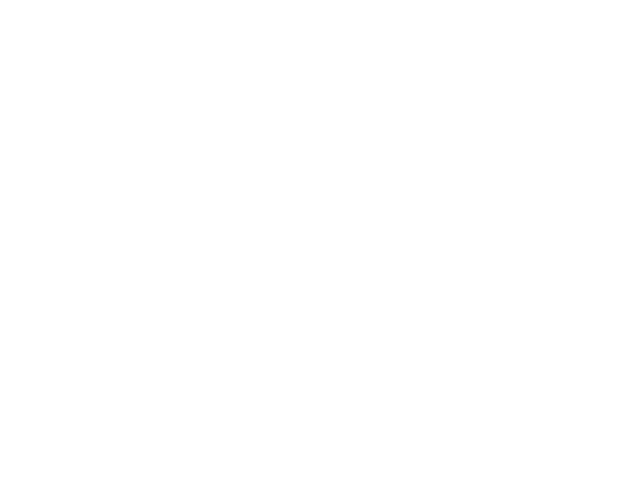
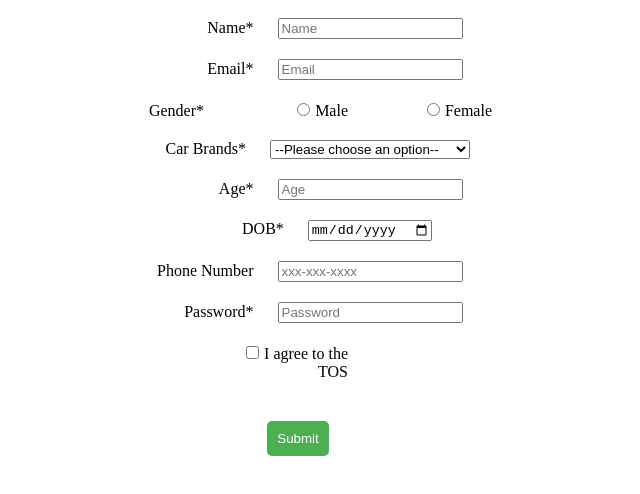
Before and after one commit to acciojob/signup-form-car-misterKumar, a website: page main.html in a window 1280 px wide. Shown: the whole page, without its empty margins (342-982 px from the left). Drawn offline with Linux system fonts and the light colour scheme.

Commit message:
created a submission

```diff
--- a/main.html
+++ b/main.html
@@ -8,6 +8,52 @@
 
 <body>
 	<!-- the entire body must be written by student -->
+	<form method="post" id="signup-form">
+	  <div>
+		<label for="name">Name*</label>
+		<input type="text" id="name" name="name" placeholder="Name" required>
+	  </div>
+	  <div>
+		<label for="email">Email*</label>
+		<input type="email" id="email" name="email" placeholder="Email" required>
+	  </div>
+	  <div>
+		<label>Gender*</label>
+		<label for="gender_m"><input type="radio" id="gender_m" name="gender" value="male" required>Male</label>
+		<label for="gender_f"><input type="radio" id="gender_f" name="gender" value="female">Female</label>
+	  </div>
+	  <div>
+		<label for="cars">Car Brands*</label>
+		<select id="cars" name="cars" required>
+		  <option value="" selected disabled>--Please choose an option--</option>
+		  <option value="BMW">BMW</option>
+		  <option value="Audi">Audi</option>
+		  <option value="Mercedez">Mercedez</option>
+		</select>
+	  </div>
+	  <div>
+		<label for="age">Age*</label>
+		<input type="number" id="age" name="age" placeholder="Age" required>
+	  </div>
+	  <div>
+		<label for="dob">DOB*</label>
+		<input type="date" id="dob" name="dob" required>
+	  </div>
+	  <div>
+		<label for="tel">Phone Number</label>
+		<input type="tel" id="tel" name="tel" placeholder="xxx-xxx-xxxx">
+	  </div>
+	  <div>
+		<label for="password">Password*</label>
+		<input type="password" id="password" name="password" placeholder="Password" required>
+	  </div>
+	  <div>
+		<label><input type="checkbox" id="tos" name="tos" required>I agree to the TOS</label>
+	  </div>
+	  <div>
+		<button type="submit">Submit</button>
+	  </div>
+	</form>
     <script type="text/javascript" src="./script.js">
 </script>
 
--- a/styles.css
+++ b/styles.css
@@ -1,2 +1,40 @@
+/* Your CSS Code here. */
+form {
+  display: flex;
+  flex-direction: column;
+  align-items: center;
+}
 
-/* Your CSS Code here. */
+div {
+  margin: 10px 0;
+}
+
+label {
+  display: inline-block;
+  width: 120px;
+  text-align: right;
+  margin-right: 20px;
+}
+
+input[type="radio"],
+input[type="checkbox"] {
+  margin-right: 5px;
+}
+
+select {
+  width: 200px;
+}
+
+button[type="submit"] {
+  margin-top: 20px;
+  background-color: #4CAF50;
+  color: white;
+  padding: 10px;
+  border: none;
+  border-radius: 5px;
+  cursor: pointer;
+}
+
+button[type="submit"]:hover {
+  background-color: #3e8e41;
+}
```
